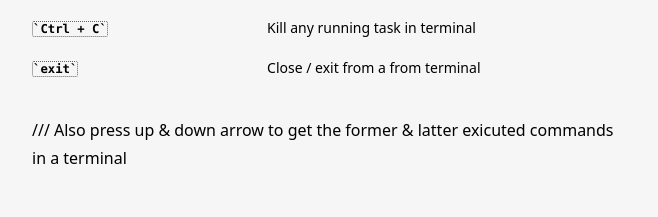
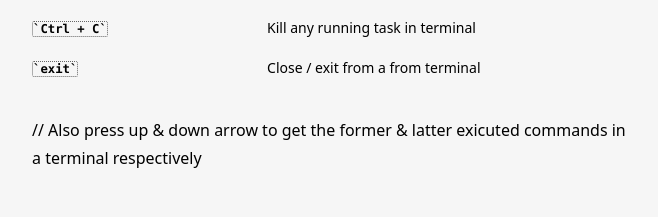
Before and after one commit to aryankashyap7/CheatSheets-for-Developers, an Astro site: page /sheet/linux in a window 1280 px wide. Shown: the part 880-1097 px from the top of the page, without its empty margins (362-1020 px from the left). Built offline with nearby package versions, Linux system fonts and the light colour scheme; Astro itself is replaced by a stand-in of ours.

Commit message:
get past commands in terminal

```diff
--- a/src/pages/sheet/linux.md
+++ b/src/pages/sheet/linux.md
@@ -26,7 +26,7 @@ Linux is a family of open source Unix-like operating systems based on the Linux
 | `Ctrl +  C`       | Kill any running task in terminal  |
 | `exit`            | Close / exit from a from terminal  |
 
-/// Also press up & down arrow to get the former & latter exicuted commands in a terminal
+// Also press up & down arrow to get the former & latter exicuted commands in a terminal respectively
 
 ## File Commands
 
```
